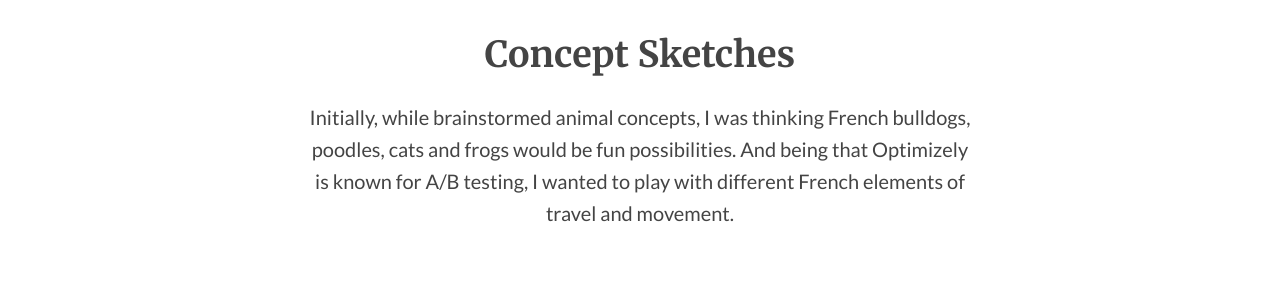
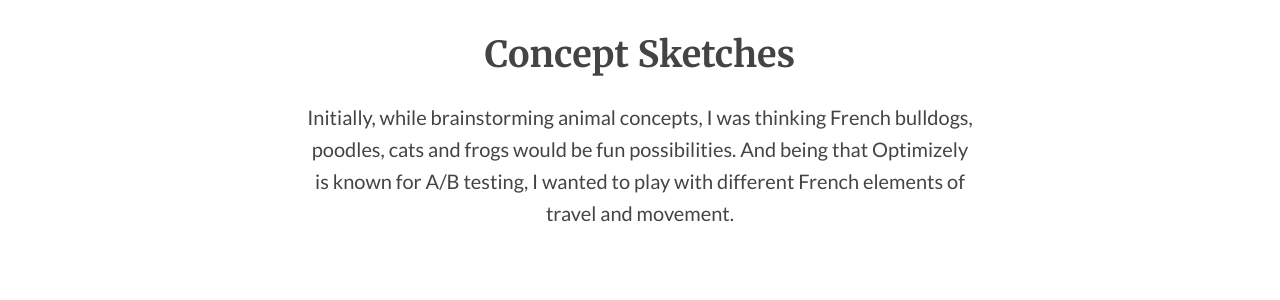
Before and after one commit to btamps/btamps.github.io, a Jekyll site: the page built from _posts/2016-04-17-oui-mascot.markdown, in a window 1280 px wide and 900 px high, scrolled down 949 px. Shown: the part 155-455 px from the top of the window. Built offline with Jekyll 4.4.1, drawn with Linux system fonts in a browser that asks for light colours; nearby versions of some CDN libraries.

Commit message:
content edit

```diff
--- a/_posts/2016-04-17-oui-mascot.markdown
+++ b/_posts/2016-04-17-oui-mascot.markdown
@@ -47,7 +47,7 @@
   <div class="row">
     <div class="col-sm-7 description center">
       <h2>Concept Sketches</h2>
-      <p>Initially, while brainstormed animal concepts, I was thinking French bulldogs, poodles, cats and frogs would be fun possibilities. And being that Optimizely is known for A/B testing, I wanted to play with different French elements of travel and movement.</p>
+      <p>Initially, while brainstorming animal concepts, I was thinking French bulldogs, poodles, cats and frogs would be fun possibilities. And being that Optimizely is known for A/B testing, I wanted to play with different French elements of travel and movement.</p>
     </div>
   </div>
 
```
